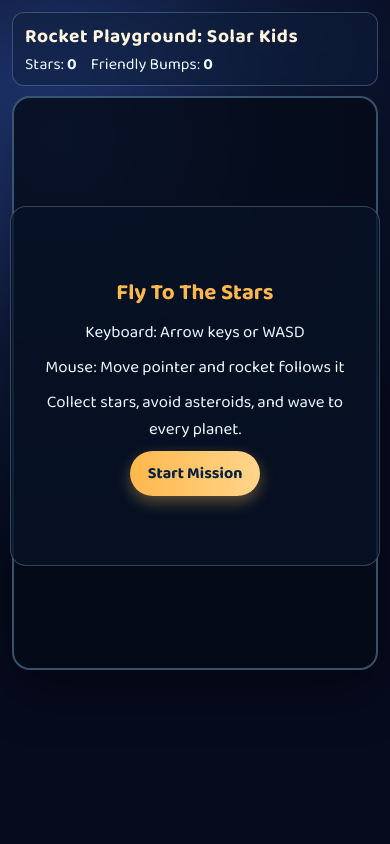
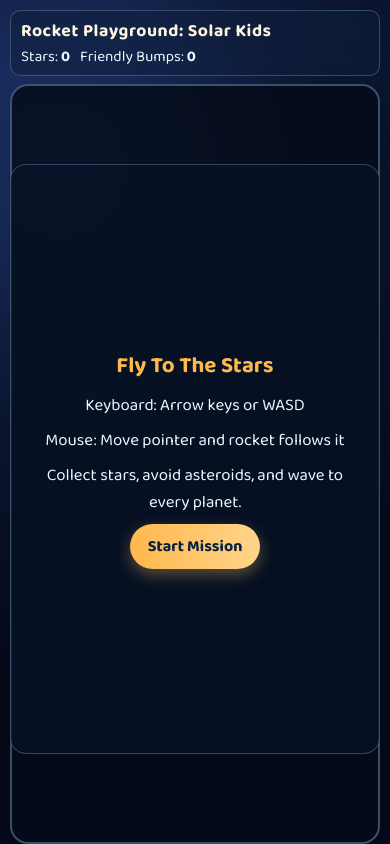
Before and after one commit to labertasch/leo, a plain HTML site: page index.html in a window 390 px wide. Drawn offline with Linux system fonts and the light colour scheme.

Commit message:
Add fullscreen PWA support for iPhone and Android

```diff
--- a/game.js
+++ b/game.js
@@ -53,8 +53,8 @@ const planets = [
 
 function resizeCanvas() {
   const rect = canvas.getBoundingClientRect();
-  canvas.width = Math.max(980, Math.floor(rect.width));
-  canvas.height = Math.max(560, Math.floor(rect.height));
+  canvas.width = Math.max(320, Math.floor(rect.width));
+  canvas.height = Math.max(320, Math.floor(rect.height));
 
   rocket.x = Math.min(rocket.x, canvas.width - 50);
   rocket.y = Math.min(rocket.y, canvas.height - 50);
--- a/index.html
+++ b/index.html
@@ -2,8 +2,17 @@
 <html lang="en">
   <head>
     <meta charset="UTF-8" />
-    <meta name="viewport" content="width=device-width, initial-scale=1.0" />
+    <meta
+      name="viewport"
+      content="width=device-width, initial-scale=1.0, viewport-fit=cover, user-scalable=no"
+    />
+    <meta name="theme-color" content="#081228" />
+    <meta name="apple-mobile-web-app-capable" content="yes" />
+    <meta name="apple-mobile-web-app-status-bar-style" content="black-translucent" />
+    <meta name="apple-mobile-web-app-title" content="Rocket Kids" />
     <title>Rocket Playground: Solar Kids</title>
+    <link rel="manifest" href="./manifest.webmanifest" />
+    <link rel="icon" href="./assets/icons/icon.svg" type="image/svg+xml" />
     <link rel="preconnect" href="https://fonts.googleapis.com" />
     <link rel="preconnect" href="https://fonts.gstatic.com" crossorigin />
     <link
@@ -34,5 +43,12 @@
     </main>
 
     <script src="./game.js"></script>
+    <script>
+      if ("serviceWorker" in navigator) {
+        window.addEventListener("load", () => {
+          navigator.serviceWorker.register("./sw.js").catch(() => {});
+        });
+      }
+    </script>
   </body>
 </html>
--- a/styles.css
+++ b/styles.css
@@ -18,17 +18,21 @@ body {
   min-height: 100%;
   font-family: "Baloo 2", cursive;
   color: #eaf8ff;
+  overflow: hidden;
   background:
     radial-gradient(circle at 15% 20%, #223a7a 0, #0e1a39 34%, #060b1e 68%),
     linear-gradient(130deg, #060b1e, #081228 40%, #0b1d34);
 }
 
 .app {
-  width: min(1200px, 100vw);
+  width: 100vw;
+  height: 100dvh;
   margin: 0 auto;
-  padding: 12px;
+  padding: max(10px, env(safe-area-inset-top)) max(10px, env(safe-area-inset-right))
+    max(10px, env(safe-area-inset-bottom)) max(10px, env(safe-area-inset-left));
   display: grid;
-  gap: 10px;
+  grid-template-rows: auto 1fr;
+  gap: 8px;
   position: relative;
 }
 
@@ -59,7 +63,7 @@ body {
 
 #gameCanvas {
   width: 100%;
-  height: min(75vh, 720px);
+  height: 100%;
   border-radius: 18px;
   border: 2px solid rgba(146, 214, 255, 0.35);
   box-shadow: 0 18px 55px rgba(0, 0, 0, 0.45);
@@ -111,12 +115,22 @@ button:hover {
 }
 
 @media (max-width: 800px) {
-  .panel {
-    inset: 100px 10px 10px;
-    max-height: 360px;
+  .hud-top {
+    border-radius: 10px;
+    padding: 6px 10px;
   }
 
-  #gameCanvas {
-    height: 68vh;
+  .hud-top h1 {
+    font-size: 1.1rem;
+  }
+
+  .hud-stats {
+    font-size: 0.95rem;
+    gap: 10px;
+  }
+
+  .panel {
+    inset: 84px 10px 10px;
+    max-height: 70dvh;
   }
 }
```
Also changed, not shown: sw.js (added, +43 -0 lines), assets/icons/icon.svg (added), manifest.webmanifest (added), 1 other file.
